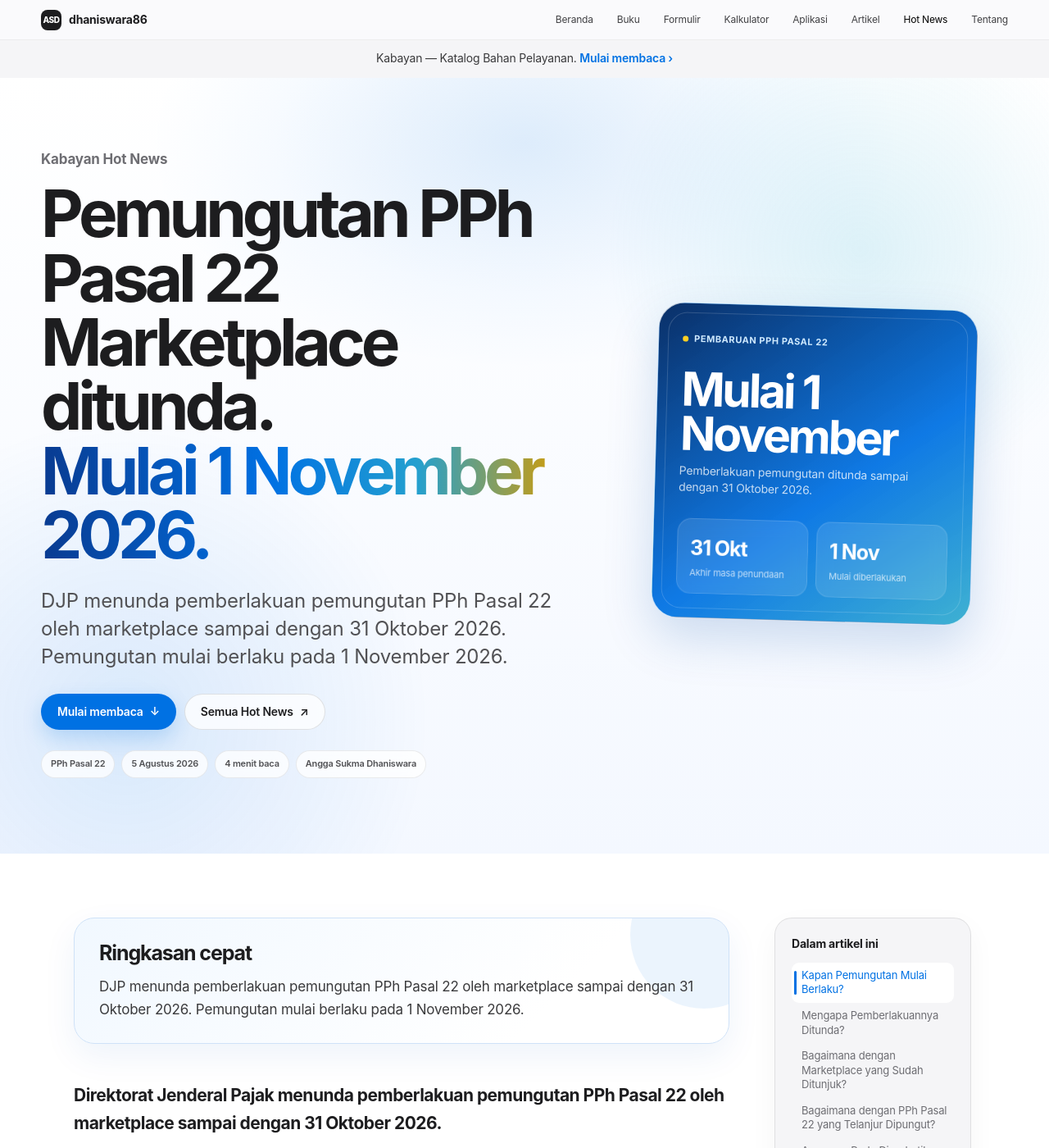
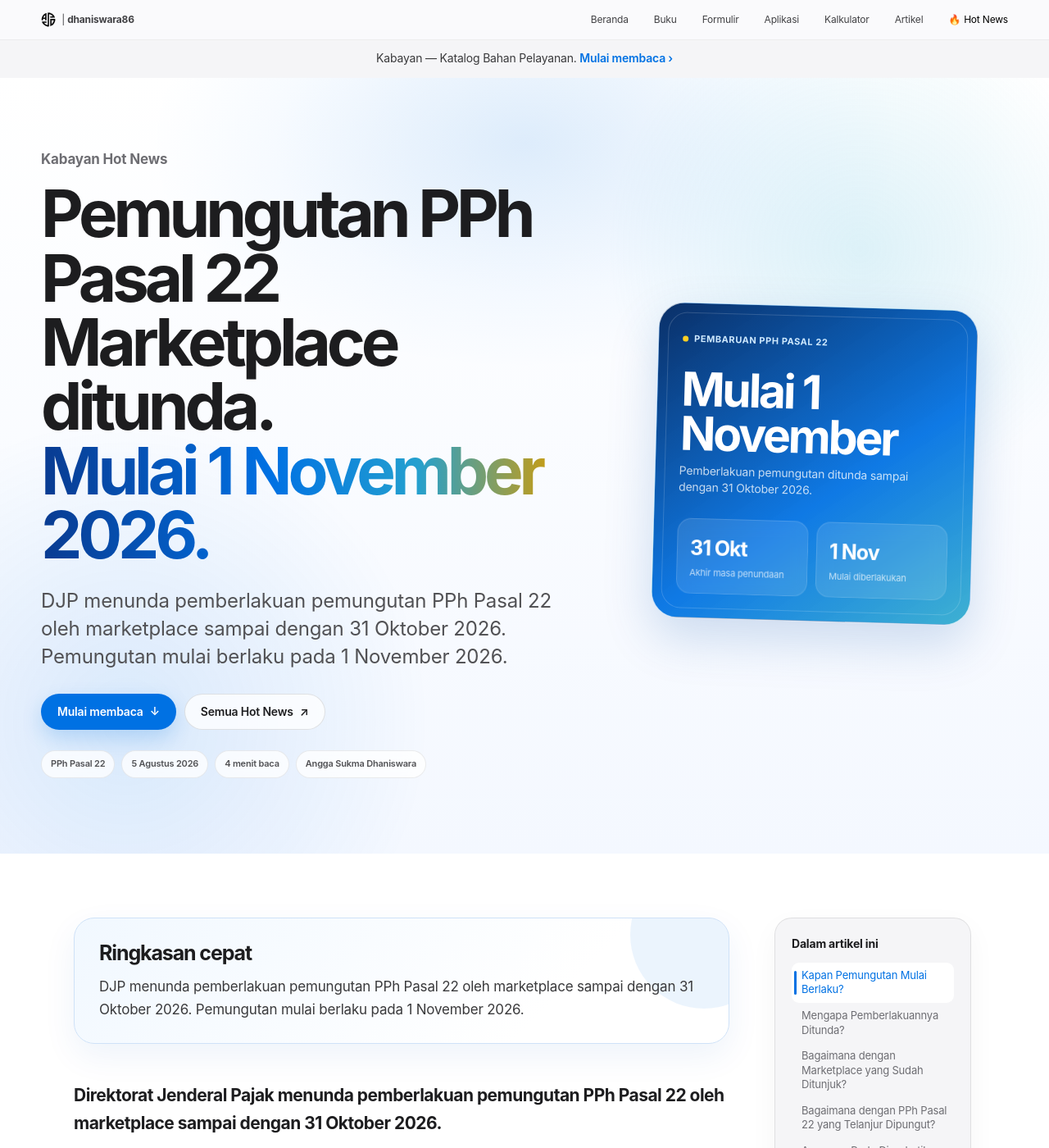
Before and after one commit to dhaniswara86/dhaniswara86.github.io, a Jekyll site: the page built from _posts/2026-08-05-penundaan-pph22-marketplace.md, in a window 1280 px wide and 1400 px high. Shown: the whole window at 82% size. Built offline with Jekyll 4.4.1, drawn with Linux system fonts in a browser that asks for light colours; some of the changed text lies outside the part shown.

Commit message:
Enhance hotnews-editorial layout with new styles

```diff
--- a/_layouts/hotnews-editorial.html
+++ b/_layouts/hotnews-editorial.html
@@ -145,6 +145,66 @@
   </script>
 
   <style>
+    /* =========================================================
+       Sinkronisasi Header & Footer dengan Artikel V2
+       ========================================================= */
+    .nav-brand {
+      display: inline-flex;
+      flex-shrink: 0;
+      align-items: center;
+      gap: 7px;
+      color: #424245;
+      font-size: 12px;
+      font-weight: 400;
+      text-decoration: none;
+      white-space: nowrap;
+    }
+
+    .nav-brand:hover {
+      color: #000000;
+    }
+
+    .brand-logo {
+      width: auto;
+      height: 18px;
+      display: block;
+      flex-shrink: 0;
+      object-fit: contain;
+    }
+
+    .desktop-menu {
+      gap: 31px;
+    }
+
+    .desktop-menu a {
+      font-size: 12px;
+      font-weight: 400;
+    }
+
+    .desktop-menu .nav-hotnews,
+    .mobile-menu .nav-hotnews {
+      display: inline-flex;
+      align-items: center;
+      gap: 4px;
+    }
+
+    .nav-hotnews-icon {
+      font-size: 12px;
+      line-height: 1;
+    }
+
+    .footer-links {
+      display: flex;
+      flex-wrap: wrap;
+      gap: 18px;
+    }
+
+    @media (max-width: 900px) {
+      .mobile-menu .nav-hotnews {
+        display: flex;
+      }
+    }
+
     #awal-hotnews {
       scroll-margin-top: 72px;
     }
@@ -350,15 +410,14 @@
         href="{{ '/' | relative_url }}"
         aria-label="Beranda dhaniswara86"
       >
-        <span
-          class="brand-symbol"
-          aria-hidden="true"
+        <img
+          class="brand-logo"
+          src="{{ '/assets/img/LogoASD.svg' | relative_url }}"
+          alt="Logo ASD"
         >
-          ASD
-        </span>
 
         <span>
-          dhaniswara86
+          | <strong>dhaniswara86</strong>
         </span>
       </a>
 
@@ -378,12 +437,12 @@
           Formulir
         </a>
 
+        <a href="{{ '/aplikasi.html' | relative_url }}">
+          Aplikasi
+        </a>
+
         <a href="{{ '/kalkulator.html' | relative_url }}">
           Kalkulator
-        </a>
-
-        <a href="{{ '/aplikasi.html' | relative_url }}">
-          Aplikasi
         </a>
 
         <a href="{{ '/artikel.html' | relative_url }}">
@@ -391,14 +450,20 @@
         </a>
 
         <a
+          class="nav-hotnews"
           href="{{ '/hotnews.html' | relative_url }}"
           aria-current="page"
         >
-          Hot News
-        </a>
+          <span
+            class="nav-hotnews-icon"
+            aria-hidden="true"
+          >
+            🔥
+          </span>
 
-        <a href="{{ '/tentang.html' | relative_url }}">
-          Tentang
+          <span>
+            Hot News
+          </span>
         </a>
       </nav>
 
@@ -433,12 +498,12 @@
       Formulir
     </a>
 
+    <a href="{{ '/aplikasi.html' | relative_url }}">
+      Aplikasi
+    </a>
+
     <a href="{{ '/kalkulator.html' | relative_url }}">
       Kalkulator
-    </a>
-
-    <a href="{{ '/aplikasi.html' | relative_url }}">
-      Aplikasi
     </a>
 
     <a href="{{ '/artikel.html' | relative_url }}">
@@ -446,14 +511,20 @@
     </a>
 
     <a
+      class="nav-hotnews"
       href="{{ '/hotnews.html' | relative_url }}"
       aria-current="page"
     >
-      Hot News
-    </a>
+      <span
+        class="nav-hotnews-icon"
+        aria-hidden="true"
+      >
+        🔥
+      </span>
 
-    <a href="{{ '/tentang.html' | relative_url }}">
-      Tentang
+      <span>
+        Hot News
+      </span>
     </a>
   </nav>
 
```
Also changed, not shown: other parts of _layouts/hotnews-editorial.html (+16 -0 lines).
